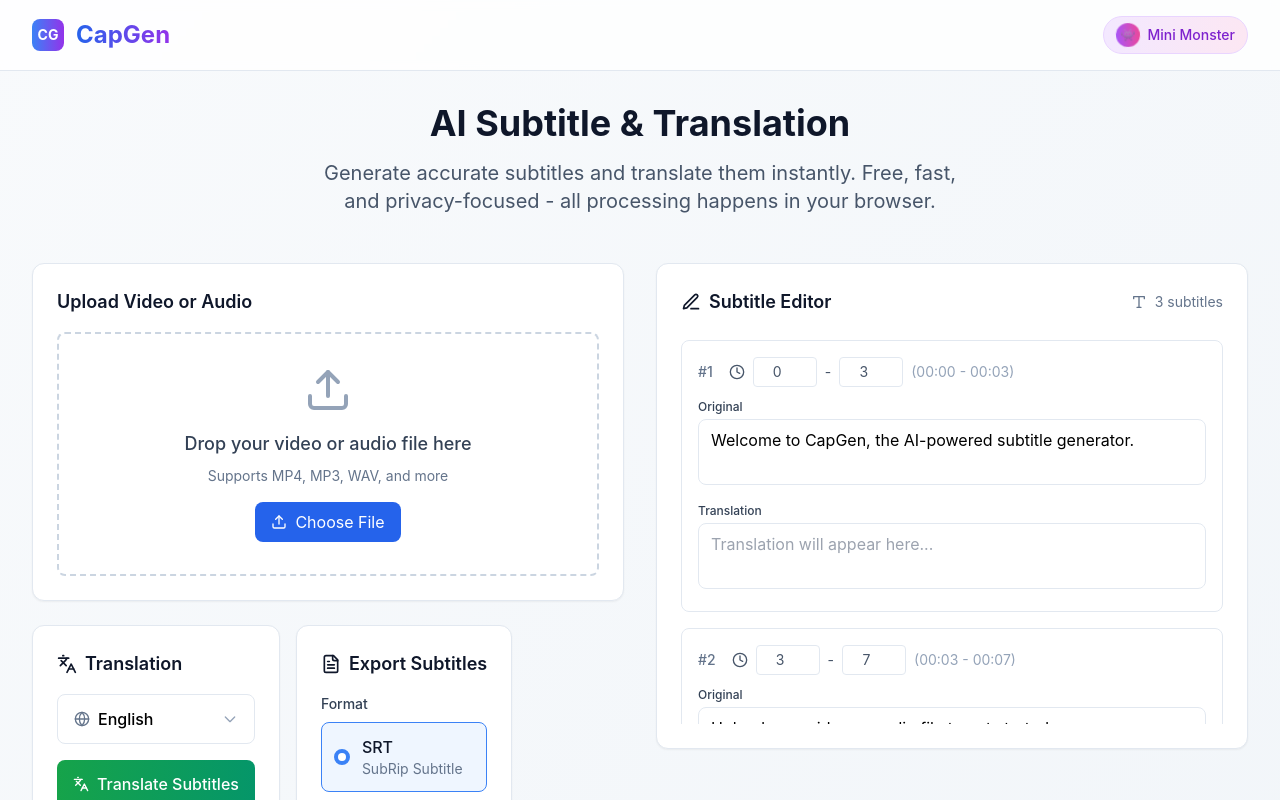
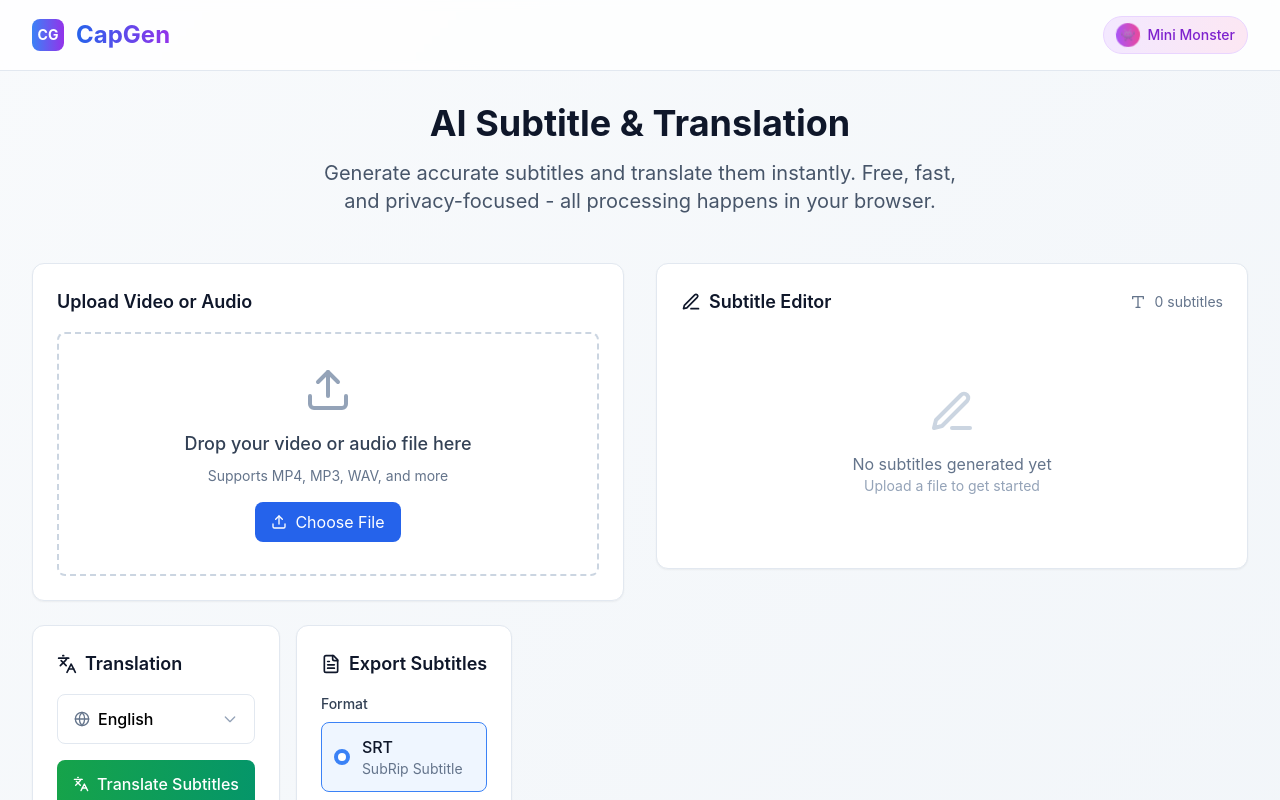
Before and after one commit to Bilal140202/SubMagic-MultilingualSubtitleGenerator, a React (Vite) app: page / in a window 1280 px wide. Shown: the top 800 px of the page. Built offline with nearby package versions, Linux system fonts and the light colour scheme.

Commit message:
Make subtitle generator functional

```diff
--- a/src/App.tsx
+++ b/src/App.tsx
@@ -1,11 +1,14 @@
 import React from 'react'
+import { useState } from 'react'
 import { VideoUploader } from './components/VideoUploader'
-import { SubtitleEditor } from './components/SubtitleEditor'
+import { SubtitleEditor, Subtitle } from './components/SubtitleEditor'
 import { TranslateButton } from './components/TranslateButton'
 import { ExportSRT } from './components/ExportSRT'
 import { MiniMonster } from './components/MiniMonster'
 
 function App() {
+  const [subtitles, setSubtitles] = useState<Subtitle[]>([])
+
   return (
     <div className="min-h-screen bg-gradient-to-br from-slate-50 to-slate-100">
       {/* Header */}
@@ -40,7 +43,7 @@
         <div className="grid grid-cols-1 lg:grid-cols-2 gap-8">
           {/* Left Column - Upload & Controls */}
           <div className="space-y-6">
-            <VideoUploader />
+            <VideoUploader onSubtitlesGenerated={setSubtitles} />
             <div className="flex flex-col sm:flex-row gap-4">
               <TranslateButton />
               <ExportSRT />
@@ -49,7 +52,7 @@
 
           {/* Right Column - Subtitle Editor */}
           <div>
-            <SubtitleEditor />
+            <SubtitleEditor subtitles={subtitles} setSubtitles={setSubtitles} />
           </div>
         </div>
       </main>
--- a/src/components/SubtitleEditor.tsx
+++ b/src/components/SubtitleEditor.tsx
@@ -2,7 +2,7 @@
 import { Edit3, Clock, Type } from 'lucide-react'
 import { motion } from 'framer-motion'
 
-interface Subtitle {
+export interface Subtitle {
   id: string
   startTime: number
   endTime: number
@@ -10,31 +10,12 @@
   translatedText?: string
 }
 
-export function SubtitleEditor() {
-  const [subtitles, setSubtitles] = useState<Subtitle[]>([
-    {
-      id: '1',
-      startTime: 0,
-      endTime: 3,
-      text: 'Welcome to CapGen, the AI-powered subtitle generator.',
-      translatedText: ''
-    },
-    {
-      id: '2',
-      startTime: 3,
-      endTime: 7,
-      text: 'Upload your video or audio file to get started.',
-      translatedText: ''
-    },
-    {
-      id: '3',
-      startTime: 7,
-      endTime: 11,
-      text: 'Our AI will automatically generate accurate subtitles for you.',
-      translatedText: ''
-    }
-  ])
+interface SubtitleEditorProps {
+  subtitles: Subtitle[]
+  setSubtitles: React.Dispatch<React.SetStateAction<Subtitle[]>>
+}
 
+export function SubtitleEditor({ subtitles, setSubtitles }: SubtitleEditorProps) {
   const [editingId, setEditingId] = useState<string | null>(null)
 
   const formatTime = (seconds: number) => {
--- a/src/components/VideoUploader.tsx
+++ b/src/components/VideoUploader.tsx
@@ -1,11 +1,18 @@
 import React, { useCallback, useState } from 'react'
 import { Upload, Video, FileAudio, X } from 'lucide-react'
 import { motion } from 'framer-motion'
+import { WhisperTranscriber } from '../lib/whisper'
+import { Subtitle } from './SubtitleEditor'
 
-export function VideoUploader() {
+interface VideoUploaderProps {
+  onSubtitlesGenerated: (subtitles: Subtitle[]) => void
+}
+
+export function VideoUploader({ onSubtitlesGenerated }: VideoUploaderProps) {
   const [file, setFile] = useState<File | null>(null)
   const [isDragOver, setIsDragOver] = useState(false)
   const [isProcessing, setIsProcessing] = useState(false)
+  const [transcriber] = useState(() => new WhisperTranscriber())
 
   const handleDrop = useCallback((e: React.DragEvent) => {
     e.preventDefault()
@@ -33,13 +40,31 @@
     if (!file) return
 
     setIsProcessing(true)
-    // TODO: Implement Whisper transcription
-    console.log('Processing file:', file.name)
 
-    // Simulate processing
-    setTimeout(() => {
+    try {
+      console.log('Processing file:', file.name)
+
+      // Use Whisper transcription
+      const transcriptionResult = await transcriber.transcribeClientSide(file)
+
+      // Convert transcription segments to Subtitle format
+      const generatedSubtitles: Subtitle[] = transcriptionResult.segments.map(segment => ({
+        id: segment.id.toString(),
+        startTime: Math.floor(segment.start),
+        endTime: Math.floor(segment.end),
+        text: segment.text.trim(),
+        translatedText: ''
+      }))
+
+      // Update subtitles in parent component
+      onSubtitlesGenerated(generatedSubtitles)
+
       setIsProcessing(false)
-    }, 3000)
+    } catch (error) {
+      console.error('Transcription failed:', error)
+      setIsProcessing(false)
+      // You could add error handling UI here
+    }
   }
 
   return (
```
